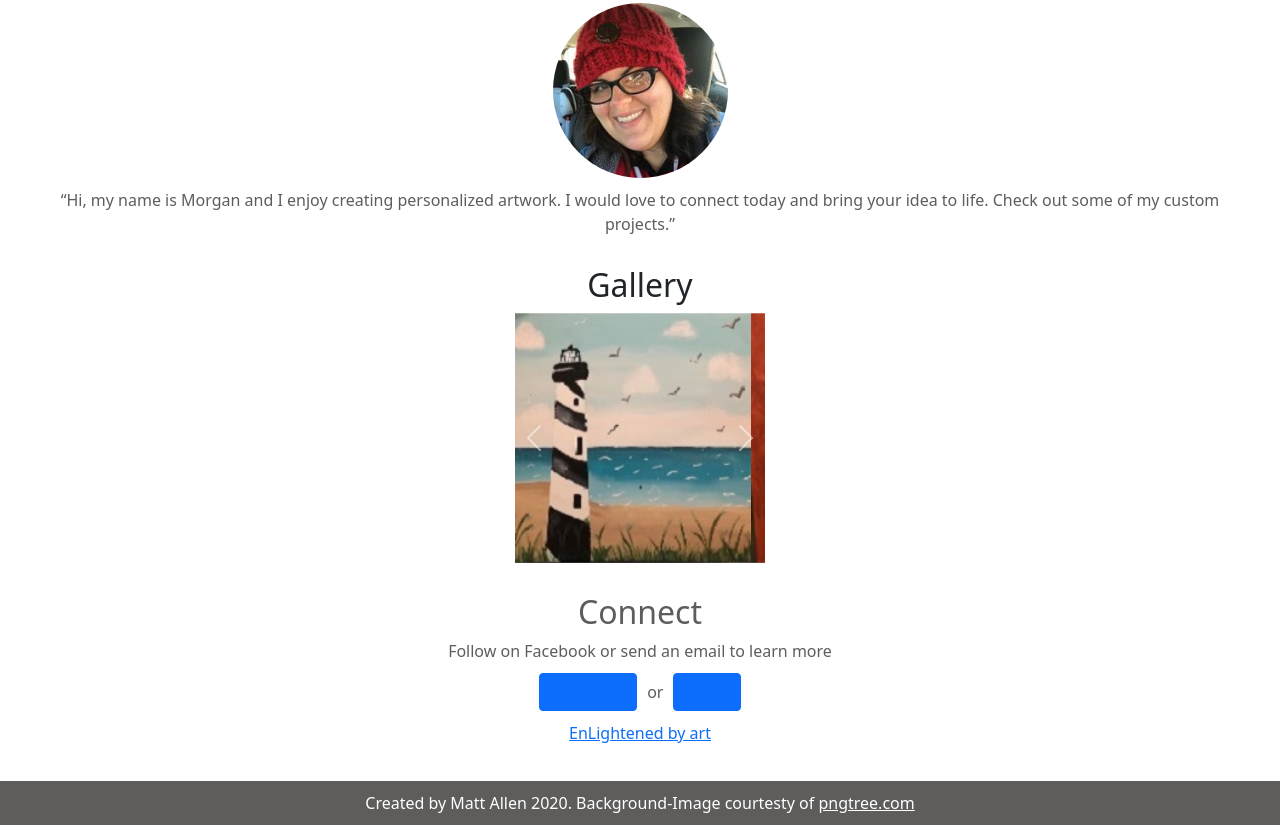
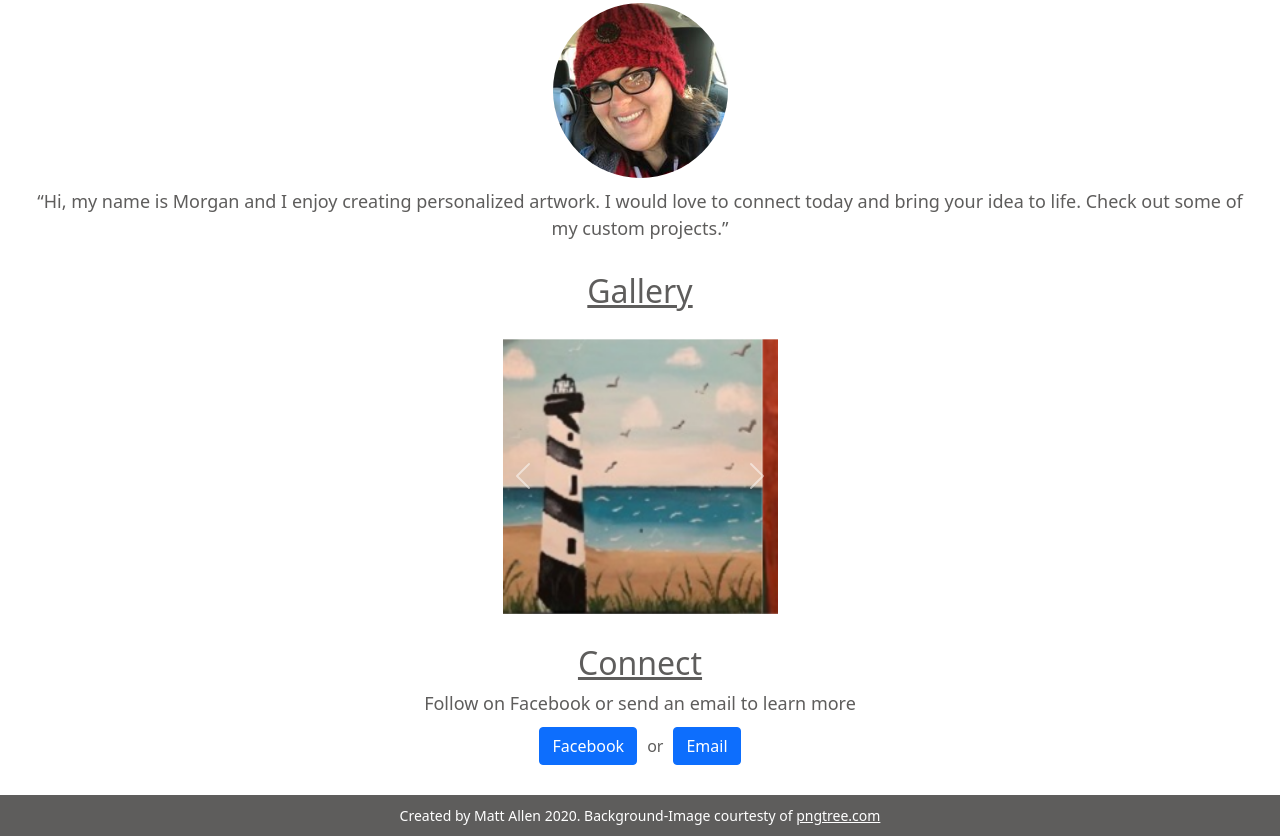
Before and after one commit to mallen13/enlightened-by-art, a plain HTML site: page index.html in a window 1280 px wide. Shown: the part 883-1719 px from the top of the page. Drawn offline with nearby package versions, Linux system fonts and the light colour scheme.

Commit message:
Add files via upload

```diff
--- a/index.html
+++ b/index.html
@@ -91,17 +91,12 @@
       or
       <button type="button" class="btn btn-primary"><a href="mailto:enlightenedbyart@gmail.com">Email</a></button>
     </div>
-
-    <div class="fb-page" data-href="https://www.facebook.com/enLightenedbyart/" data-tabs="" data-width="" data-height="" data-small-header="false" data-adapt-container-width="true" data-hide-cover="false" data-show-facepile="true"><blockquote cite="https://www.facebook.com/enLightenedbyart/" class="fb-xfbml-parse-ignore"><a href="https://www.facebook.com/enLightenedbyart/">EnLightened by art</a></blockquote></div>
 </div>
 
 <footer>
   <p>Created by Matt Allen 2020. Background-Image courtesty of <a href='https://pngtree.com/free-backgrounds'>pngtree.com</a></p>
 </footer>
 
-<!--Facebook-->
-<script async defer crossorigin="anonymous" src="https://connect.facebook.net/en_US/sdk.js#xfbml=1&version=v9.0" nonce="pprYMiS7"></script>
-
 <!--Bootstrap-->
 <script src="https://cdn.jsdelivr.net/npm/bootstrap@5.0.0-beta1/dist/js/bootstrap.bundle.min.js" integrity="sha384-ygbV9kiqUc6oa4msXn9868pTtWMgiQaeYH7/t7LECLbyPA2x65Kgf80OJFdroafW" crossorigin="anonymous"></script>
 
--- a/style.css
+++ b/style.css
@@ -2,12 +2,15 @@ body p{
  	margin: 0px;
  	text-align: center;
  }
- body h1{
- /*	font-size: 3rem;*/
+body h1{
+ 	font-size: 2.25rem;
  }
-h3{
+body h2{
 	color: #5E5D5C;
 	text-decoration: underline;
+}
+body p{
+    font-size: 18px;
 }
 .flex{
  	display: flex;
@@ -32,7 +35,7 @@ header h3{
     text-decoration: none;
 }
 header img{
-	width: 250px;
+	width: 275px;
 	margin: 20px;
 	border: 2px solid white;
 	margin-top: -50px;
@@ -56,17 +59,25 @@ header img{
 	padding: 30px 30px 0px 30px;
 }
 .carousel{
-	width: 250px;
+	width: 275px;
+	margin: 20px;
 }
 
 /*Connect Section*/
 .connect{
 	color: #5E5D5C;
-	padding: 30px 30px 20px 30px;
+	padding: 10px 30px 20px 30px;
 }
 .btn{
 	margin: 10px;
 }
+.btn a, .btn a:hover{
+	color: #FFFFFF;
+	text-decoration: none;
+}
+/*.btn a:hover{
+	color: #FFFFFF;
+}*/
 
 /*Footer*/
 footer{
@@ -75,7 +86,9 @@ footer{
 	text-decoration: none;
 	padding: 10px 30px 10px 30px;
 }
+footer p{
+	font-size: 14px;
+}
 footer a{
 	color: #FFFFFF;
-
 }
```
